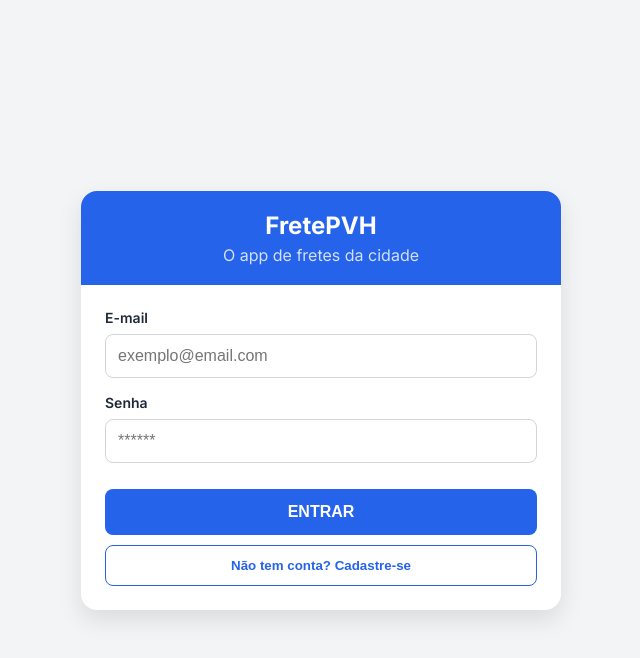
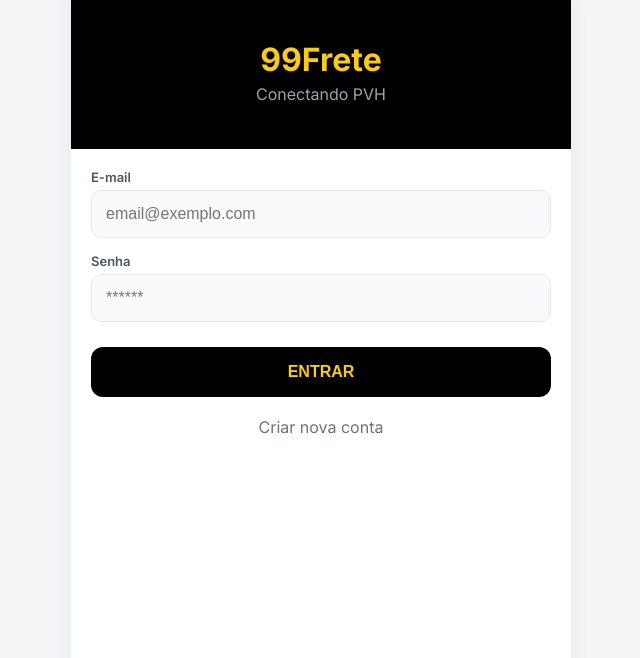
Before and after one commit to p3rtub4d00/FRETEPVH, a React (Vite) app in the folder frontend/: page / in a window 1280 px wide. Shown: the top 658 px of the page, without its empty margins (319-959 px from the left). Built offline with nearby package versions, Linux system fonts and the light colour scheme.

Commit message:
Update App.jsx

```diff
--- a/frontend/src/App.jsx
+++ b/frontend/src/App.jsx
@@ -1,215 +1,192 @@
 import { useState, useEffect } from 'react';
 import { BrowserRouter, Routes, Route, useNavigate } from 'react-router-dom';
 
-// --- DESIGN SYSTEM (CSS In-JS para facilitar) ---
+// --- CORES E ESTILO (DESIGN SYSTEM) ---
 const theme = {
-  primary: '#2563EB', // Azul Profissional
-  secondary: '#1E293B', // Cinza Escuro
-  accent: '#F59E0B', // Amarelo para destaques
+  primary: '#000000', // Preto Uber/99
+  accent: '#FACC15', // Amarelo Taxi
   bg: '#F3F4F6',
   white: '#FFFFFF',
   text: '#1F2937',
-  danger: '#EF4444'
+  green: '#22C55E' // Cor do WhatsApp
 };
 
 const styles = {
-  wrapper: { minHeight: '100vh', display: 'flex', flexDirection: 'column', alignItems: 'center', justifyContent: 'center', padding: 20 },
-  container: { width: '100%', maxWidth: '480px', background: theme.white, borderRadius: '16px', boxShadow: '0 10px 25px rgba(0,0,0,0.1)', overflow: 'hidden' },
-  header: { padding: '20px', background: theme.primary, color: theme.white, textAlign: 'center' },
-  headerTitle: { margin: 0, fontSize: '24px', fontWeight: '700' },
-  content: { padding: '24px' },
-  inputGroup: { marginBottom: '16px' },
-  label: { display: 'block', marginBottom: '8px', fontSize: '14px', fontWeight: '600', color: theme.text },
-  input: { width: '100%', padding: '12px', borderRadius: '8px', border: '1px solid #D1D5DB', fontSize: '16px', transition: 'border 0.2s' },
-  select: { width: '100%', padding: '12px', borderRadius: '8px', border: '1px solid #D1D5DB', fontSize: '16px', background: '#fff' },
-  btnPrimary: { width: '100%', padding: '14px', borderRadius: '8px', border: 'none', background: theme.primary, color: theme.white, fontSize: '16px', fontWeight: 'bold', cursor: 'pointer', marginTop: '10px' },
-  btnSecondary: { width: '100%', padding: '14px', borderRadius: '8px', border: 'none', background: theme.secondary, color: theme.white, fontSize: '16px', fontWeight: 'bold', cursor: 'pointer', marginTop: '10px' },
-  btnOutline: { width: '100%', padding: '12px', borderRadius: '8px', border: `1px solid ${theme.primary}`, background: 'transparent', color: theme.primary, fontWeight: '600', cursor: 'pointer', marginTop: '10px' },
-  card: { background: '#F8FAFC', border: '1px solid #E2E8F0', borderRadius: '12px', padding: '16px', marginBottom: '16px' },
-  statusBadge: { padding: '4px 8px', borderRadius: '12px', fontSize: '12px', fontWeight: 'bold', textTransform: 'uppercase' },
-  mapPlaceholder: { width: '100%', height: '150px', background: '#e5e7eb', borderRadius: '8px', display: 'flex', alignItems: 'center', justifyContent: 'center', color: '#6b7280', marginBottom: '15px', overflow: 'hidden' }
+  wrapper: { minHeight: '100vh', display: 'flex', flexDirection: 'column', alignItems: 'center', background: theme.bg, fontFamily: "'Inter', sans-serif" },
+  container: { width: '100%', maxWidth: '500px', background: theme.white, minHeight: '100vh', boxShadow: '0 0 20px rgba(0,0,0,0.05)' },
+  header: { padding: '20px', background: theme.primary, color: theme.white, display: 'flex', justifyContent: 'space-between', alignItems: 'center' },
+  headerTitle: { margin: 0, fontSize: '20px', fontWeight: 'bold', color: theme.accent },
+  content: { padding: '20px' },
+  inputGroup: { marginBottom: '15px' },
+  label: { display: 'block', marginBottom: '5px', fontSize: '13px', fontWeight: '600', color: '#4B5563' },
+  input: { width: '100%', padding: '14px', borderRadius: '10px', border: '1px solid #E5E7EB', fontSize: '16px', outline: 'none', background: '#F9FAFB' },
+  select: { width: '100%', padding: '14px', borderRadius: '10px', border: '1px solid #E5E7EB', fontSize: '16px', background: '#fff' },
+  btnPrimary: { width: '100%', padding: '16px', borderRadius: '12px', border: 'none', background: theme.primary, color: theme.accent, fontSize: '16px', fontWeight: 'bold', cursor: 'pointer', marginTop: '10px' },
+  btnSuccess: { width: '100%', padding: '12px', borderRadius: '8px', border: 'none', background: theme.green, color: 'white', fontSize: '14px', fontWeight: 'bold', cursor: 'pointer', display: 'flex', alignItems: 'center', justifyContent: 'center', gap: '8px' },
+  card: { background: 'white', border: '1px solid #F3F4F6', borderRadius: '16px', padding: '16px', marginBottom: '16px', boxShadow: '0 4px 6px -1px rgba(0, 0, 0, 0.1)' },
+  driverHeader: { display: 'flex', alignItems: 'center', gap: '15px', marginBottom: '10px' },
+  avatar: { width: '60px', height: '60px', borderRadius: '50%', objectFit: 'cover', border: `2px solid ${theme.accent}` },
+  stats: { display: 'flex', gap: '15px', fontSize: '12px', color: '#6B7280', marginTop: '5px' },
+  badge: { padding: '4px 8px', borderRadius: '6px', fontSize: '11px', fontWeight: 'bold', background: '#FEF3C7', color: '#D97706' },
+  mapFrame: { width: '100%', height: '180px', borderRadius: '12px', border: 'none', marginBottom: '15px', background: '#eee' }
 };
 
-// --- COMPONENTE DE MAPA VISUAL (IFRAME) ---
-const MapView = () => (
-  <div style={styles.mapPlaceholder}>
-    <iframe
-      width="100%"
-      height="100%"
-      frameBorder="0"
-      scrolling="no"
-      marginHeight="0"
-      marginWidth="0"
-      src="https://www.openstreetmap.org/export/embed.html?bbox=-63.95,-8.8,-63.85,-8.7&amp;layer=mapnik"
-      style={{ border: 0 }}
-    ></iframe>
-  </div>
-);
-
-// --- TELA DE AUTENTICAÇÃO (LOGIN/CADASTRO) ---
+// --- COMPONENTE LOGIN / CADASTRO ---
 function Auth() {
   const navigate = useNavigate();
   const [isLogin, setIsLogin] = useState(true);
-  const [formData, setFormData] = useState({ name: '', email: '', password: '', role: 'CLIENT' });
+  const [formData, setFormData] = useState({ name: '', email: '', password: '', phone: '', carModel: '', role: 'CLIENT' });
 
   const handleSubmit = async () => {
-    // Simulação de autenticação (backend simplificado)
     const endpoint = isLogin ? '/api/login' : '/api/register';
-    try {
     const res = await fetch(endpoint, {
       method: 'POST',
       headers: { 'Content-Type': 'application/json' },
       body: JSON.stringify(formData)
     });
     const data = await res.json();
-
     if (res.ok) {
       localStorage.setItem('user', JSON.stringify(data));
       navigate(data.role === 'DRIVER' ? '/motorista' : '/cliente');
     } else {
-        alert(data.error || 'Erro na autenticação');
-      }
-    } catch (error) {
-      alert('Erro de conexão com o servidor.');
+      alert(data.error);
     }
   };
 
   return (
     <div style={styles.wrapper}>
       <div style={styles.container}>
-        <div style={styles.header}>
-          <h1 style={styles.headerTitle}>FretePVH</h1>
-          <p style={{ margin: '5px 0 0 0', opacity: 0.8 }}>O app de fretes da cidade</p>
+        <div style={{...styles.header, justifyContent: 'center', padding: '40px 20px'}}>
+          <div style={{textAlign: 'center'}}>
+            <h1 style={{fontSize: '32px', color: theme.accent, margin: 0}}>99Frete</h1>
+            <p style={{color: '#9CA3AF', margin: '5px 0'}}>Conectando PVH</p>
+          </div>
         </div>
         <div style={styles.content}>
           {!isLogin && (
+            <>
               <div style={styles.inputGroup}>
                 <label style={styles.label}>Nome Completo</label>
-              <input
-                style={styles.input}
-                placeholder="Seu nome"
-                value={formData.name}
-                onChange={e => setFormData({...formData, name: e.target.value})}
-              />
+                <input style={styles.input} placeholder="Seu nome" value={formData.name} onChange={e => setFormData({...formData, name: e.target.value})} />
               </div>
+              <div style={styles.inputGroup}>
+                <label style={styles.label}>WhatsApp / Telefone</label>
+                <input style={styles.input} type="tel" placeholder="(69) 99999-9999" value={formData.phone} onChange={e => setFormData({...formData, phone: e.target.value})} />
+              </div>
+            </>
           )}
 
           <div style={styles.inputGroup}>
             <label style={styles.label}>E-mail</label>
-            <input
-              style={styles.input}
-              type="email"
-              placeholder="exemplo@email.com"
-              value={formData.email}
-              onChange={e => setFormData({...formData, email: e.target.value})}
-            />
+            <input style={styles.input} type="email" placeholder="email@exemplo.com" value={formData.email} onChange={e => setFormData({...formData, email: e.target.value})} />
           </div>
-
           <div style={styles.inputGroup}>
             <label style={styles.label}>Senha</label>
-            <input
-              style={styles.input}
-              type="password"
-              placeholder="******"
-              value={formData.password}
-              onChange={e => setFormData({...formData, password: e.target.value})}
-            />
+            <input style={styles.input} type="password" placeholder="******" value={formData.password} onChange={e => setFormData({...formData, password: e.target.value})} />
           </div>
 
           {!isLogin && (
              <div style={styles.inputGroup}>
-               <label style={styles.label}>Eu quero:</label>
-               <select
-                 style={styles.select}
-                 value={formData.role}
-                 onChange={e => setFormData({...formData, role: e.target.value})}
-               >
-                 <option value="CLIENT">📦 Enviar Fretes (Cliente)</option>
-                 <option value="DRIVER">🚚 Fazer Fretes (Motorista)</option>
+               <label style={styles.label}>Você quer:</label>
+               <select style={styles.select} value={formData.role} onChange={e => setFormData({...formData, role: e.target.value})}>
+                 <option value="CLIENT">📦 Contratar Frete</option>
+                 <option value="DRIVER">🚚 Ser Motorista</option>
                </select>
              </div>
           )}
 
-          <button style={styles.btnPrimary} onClick={handleSubmit}>
-            {isLogin ? 'ENTRAR' : 'CRIAR CONTA'}
-          </button>
+          {!isLogin && formData.role === 'DRIVER' && (
+            <div style={styles.inputGroup}>
+              <label style={styles.label}>Modelo do Veículo</label>
+              <input style={styles.input} placeholder="Ex: Strada 2021 Branca" value={formData.carModel} onChange={e => setFormData({...formData, carModel: e.target.value})} />
+            </div>
+          )}
 
-          <button style={styles.btnOutline} onClick={() => setIsLogin(!isLogin)}>
-            {isLogin ? 'Não tem conta? Cadastre-se' : 'Já tenho conta. Entrar'}
-          </button>
+          <button style={styles.btnPrimary} onClick={handleSubmit}>{isLogin ? 'ENTRAR' : 'CADASTRAR'}</button>
+          <p style={{textAlign: 'center', color: '#6B7280', marginTop: '20px', cursor: 'pointer'}} onClick={() => setIsLogin(!isLogin)}>
+            {isLogin ? 'Criar nova conta' : 'Já tenho conta'}
+          </p>
         </div>
       </div>
     </div>
   );
 }
 
-// --- ÁREA DO CLIENTE ---
-function ClientDashboard() {
+// --- ÁREA DO CLIENTE (BUSCA) ---
+function ClientHome() {
   const navigate = useNavigate();
   const user = JSON.parse(localStorage.getItem('user') || '{}');
-  const [order, setOrder] = useState({
-    from: '',
-    to: '',
-    description: '',
-    price: '',
-    paymentMethod: 'PIX'
-  });
+  const [drivers, setDrivers] = useState([]);
+  const [location, setLocation] = useState({ from: '', to: '' });
 
-  async function createOrder() {
-    if (!order.from || !order.to || !order.price) return alert("Preencha todos os campos!");
+  useEffect(() => {
+    // Busca motoristas ao carregar
+    fetch('/api/drivers').then(r => r.json()).then(setDrivers);
+  }, []);
 
-    await fetch('/api/orders', {
-      method: 'POST',
-      headers: { 'Content-Type': 'application/json' },
-      body: JSON.stringify({ ...order, clientName: user.name })
-    });
-    alert('Pedido criado! Aguardando motoristas...');
-    setOrder({ from: '', to: '', description: '', price: '', paymentMethod: 'PIX' });
-  }
+  const openWhatsApp = (driverPhone, driverName) => {
+    const text = `Olá ${driverName}, vi seu perfil no 99Frete. Preciso levar algo de ${location.from} para ${location.to}. Qual o valor?`;
+    window.open(`https://wa.me/55${driverPhone.replace(/\D/g,'')}?text=${encodeURIComponent(text)}`, '_blank');
+  };
+
+  const openMaps = () => {
+    if(!location.from || !location.to) return alert("Preencha origem e destino");
+    window.open(`https://www.google.com/maps/dir/?api=1&origin=${encodeURIComponent(location.from)}&destination=${encodeURIComponent(location.to)}`, '_blank');
+  };
 
   return (
     <div style={styles.wrapper}>
       <div style={styles.container}>
         <div style={styles.header}>
-          <h2 style={styles.headerTitle}>Novo Frete</h2>
-          <small>Olá, {user.name || 'Cliente'}</small>
+          <span>Olá, {user.name}</span>
+          <span style={{fontSize: '12px', background: '#333', padding: '5px 10px', borderRadius: '20px'}} onClick={() => navigate('/')}>Sair</span>
         </div>
 
+        {/* Mapa Estático Visual */}
+        <iframe
+          src="https://www.openstreetmap.org/export/embed.html?bbox=-63.95,-8.8,-63.85,-8.7&amp;layer=mapnik"
+          style={styles.mapFrame}
+        ></iframe>
+
         <div style={styles.content}>
-          <MapView />
+          <h2 style={{marginTop: 0}}>Para onde vamos?</h2>
 
           <div style={styles.inputGroup}>
-            <label style={styles.label}>📍 Retirar em (Origem)</label>
-            <input style={styles.input} placeholder="Rua, Número, Bairro" value={order.from} onChange={e => setOrder({...order, from: e.target.value})} />
+            <input style={styles.input} placeholder="📍 Retirar em (Origem)" value={location.from} onChange={e => setLocation({...location, from: e.target.value})} />
+          </div>
+          <div style={styles.inputGroup}>
+            <input style={styles.input} placeholder="🏁 Entregar em (Destino)" value={location.to} onChange={e => setLocation({...location, to: e.target.value})} />
           </div>
 
-          <div style={styles.inputGroup}>
-            <label style={styles.label}>🚩 Levar para (Destino)</label>
-            <input style={styles.input} placeholder="Rua, Número, Bairro" value={order.to} onChange={e => setOrder({...order, to: e.target.value})} />
+          {location.from && location.to && (
+            <button style={{...styles.btnPrimary, background: '#fff', color: '#000', border: '1px solid #ddd', marginBottom: '20px'}} onClick={openMaps}>
+              🗺️ Ver Rota no Maps
+            </button>
+          )}
+
+          <h3 style={{marginBottom: '15px'}}>Motoristas Disponíveis</h3>
+
+          {drivers.map(driver => (
+            <div key={driver.id} style={styles.card}>
+              <div style={styles.driverHeader}>
+                <img src={driver.photo} style={styles.avatar} alt="Driver" />
+                <div>
+                  <div style={{fontWeight: 'bold', fontSize: '18px'}}>{driver.name}</div>
+                  <div style={{color: '#4B5563'}}>{driver.carModel}</div>
+                  <div style={styles.stats}>
+                    <span>⭐ {driver.rating}</span>
+                    <span>🚗 {driver.trips} viagens</span>
                   </div>
-
-          <div style={{ display: 'flex', gap: '10px' }}>
-            <div style={{ ...styles.inputGroup, flex: 1 }}>
-              <label style={styles.label}>💰 Valor (R$)</label>
-              <input type="number" style={styles.input} placeholder="50.00" value={order.price} onChange={e => setOrder({...order, price: e.target.value})} />
-            </div>
-            <div style={{ ...styles.inputGroup, flex: 1 }}>
-              <label style={styles.label}>💳 Pagamento</label>
-              <select style={styles.select} value={order.paymentMethod} onChange={e => setOrder({...order, paymentMethod: e.target.value})}>
-                <option>PIX</option>
-                <option>Dinheiro</option>
-                <option>Cartão</option>
-              </select>
                 </div>
               </div>
 
-          <div style={styles.inputGroup}>
-            <label style={styles.label}>📦 O que vamos levar?</label>
-            <textarea style={{ ...styles.input, height: '80px' }} placeholder="Ex: Geladeira, Sofá, Caixas..." value={order.description} onChange={e => setOrder({...order, description: e.target.value})} />
+              <button style={styles.btnSuccess} onClick={() => openWhatsApp(driver.phone, driver.name)}>
+                 📲 NEGOCIAR NO WHATSAPP
+              </button>
             </div>
+          ))}
 
-          <button style={styles.btnPrimary} onClick={createOrder}>CHAMAR MOTORISTA</button>
-          <button style={styles.btnOutline} onClick={() => navigate('/')}>Sair</button>
+          {drivers.length === 0 && <p>Nenhum motorista online agora.</p>}
         </div>
       </div>
     </div>
@@ -217,55 +194,70 @@
 }
 
 // --- ÁREA DO MOTORISTA ---
-function DriverDashboard() {
+function DriverHome() {
   const navigate = useNavigate();
-  const user = JSON.parse(localStorage.getItem('user') || '{}');
-  const [orders, setOrders] = useState([]);
+  const [user, setUser] = useState(JSON.parse(localStorage.getItem('user') || '{}'));
+  const [isOnline, setIsOnline] = useState(user.isAvailable);
 
-  useEffect(() => {
-    const fetchOrders = () => fetch('/api/orders?status=PENDENTE').then(r => r.json()).then(setOrders);
-    fetchOrders();
-    const interval = setInterval(fetchOrders, 5000);
-    return () => clearInterval(interval);
-  }, []);
+  const toggleStatus = async () => {
+    const newState = !isOnline;
+    setIsOnline(newState);
 
-  async function acceptOrder(id) {
-    await fetch(`/api/orders/${id}/accept`, { method: 'POST', body: JSON.stringify({ driverName: user.name }), headers: { 'Content-Type': 'application/json' } });
-    alert('Corrida aceita! Vá até o cliente.');
-    window.location.reload();
-  }
+    // Atualiza no backend
+    await fetch(`/api/users/${user.email}/status`, {
+      method: 'POST',
+      headers: { 'Content-Type': 'application/json' },
+      body: JSON.stringify({ isAvailable: newState })
+    });
+
+    // Atualiza local
+    const updatedUser = { ...user, isAvailable: newState };
+    localStorage.setItem('user', JSON.stringify(updatedUser));
+    setUser(updatedUser);
+  };
 
   return (
     <div style={styles.wrapper}>
       <div style={styles.container}>
-        <div style={{ ...styles.header, background: theme.secondary }}>
-          <h2 style={styles.headerTitle}>Painel do Motorista</h2>
-          <small>Bem-vindo, {user.name}</small>
+        <div style={styles.header}>
+          <span>Painel Motorista</span>
+          <span onClick={() => navigate('/')}>Sair</span>
         </div>
 
-        <div style={styles.content}>
-          <h3 style={{ marginTop: 0 }}>Fretes Disponíveis</h3>
+        <div style={{padding: '30px', textAlign: 'center'}}>
+          <img src={user.photo} style={{width: '100px', height: '100px', borderRadius: '50%', marginBottom: '10px'}} />
+          <h2>{user.name}</h2>
+          <p style={{color: '#666'}}>{user.carModel}</p>
 
-          {orders.length === 0 ? (
-            <p style={{ textAlign: 'center', color: '#666', padding: '20px' }}>Procurando novos fretes na região...</p>
-          ) : (
-            orders.map(o => (
-              <div key={o.id} style={styles.card}>
-                <div style={{ display: 'flex', justifyContent: 'space-between', marginBottom: '10px' }}>
-                  <span style={{ fontSize: '18px', fontWeight: 'bold', color: theme.primary }}>R$ {o.price}</span>
-                  <span style={{ ...styles.statusBadge, background: '#FEF3C7', color: '#D97706' }}>{o.paymentMethod}</span>
+          <div style={{display: 'flex', justifyContent: 'center', gap: '20px', marginBottom: '30px'}}>
+            <div style={{background: '#F3F4F6', padding: '15px', borderRadius: '10px', width: '100px'}}>
+              <div style={{fontSize: '24px', fontWeight: 'bold'}}>⭐ {user.rating}</div>
+              <div style={{fontSize: '12px'}}>Avaliação</div>
             </div>
-                <div style={{ fontSize: '14px', color: '#4B5563', marginBottom: '5px' }}><strong>📍 De:</strong> {o.from}</div>
-                <div style={{ fontSize: '14px', color: '#4B5563', marginBottom: '5px' }}><strong>🚩 Para:</strong> {o.to}</div>
-                <div style={{ background: '#F3F4F6', padding: '8px', borderRadius: '4px', fontSize: '13px', margin: '10px 0' }}>
-                  📦 {o.description}
+            <div style={{background: '#F3F4F6', padding: '15px', borderRadius: '10px', width: '100px'}}>
+              <div style={{fontSize: '24px', fontWeight: 'bold'}}>{user.trips}</div>
+              <div style={{fontSize: '12px'}}>Viagens</div>
             </div>
-                <button style={styles.btnPrimary} onClick={() => acceptOrder(o.id)}>ACEITAR CORRIDA</button>
           </div>
-            ))
-          )}
 
-          <button style={styles.btnOutline} onClick={() => navigate('/')}>Sair</button>
+          <button
+            onClick={toggleStatus}
+            style={{
+              ...styles.btnPrimary,
+              background: isOnline ? theme.green : '#EF4444',
+              color: 'white',
+              fontSize: '20px',
+              padding: '20px'
+            }}
+          >
+            {isOnline ? 'VOCÊ ESTÁ ONLINE 🟢' : 'VOCÊ ESTÁ OFFLINE 🔴'}
+          </button>
+
+          <p style={{marginTop: '20px', color: '#6B7280'}}>
+            {isOnline
+              ? "Clientes podem ver seu perfil e chamar no WhatsApp."
+              : "Fique online para receber chamados."}
+          </p>
         </div>
       </div>
     </div>
@@ -277,8 +269,8 @@
     <BrowserRouter>
       <Routes>
         <Route path="/" element={<Auth />} />
-        <Route path="/cliente" element={<ClientDashboard />} />
-        <Route path="/motorista" element={<DriverDashboard />} />
+        <Route path="/cliente" element={<ClientHome />} />
+        <Route path="/motorista" element={<DriverHome />} />
       </Routes>
     </BrowserRouter>
   );
```
Lines whose indentation alone changed are shown as unchanged.
